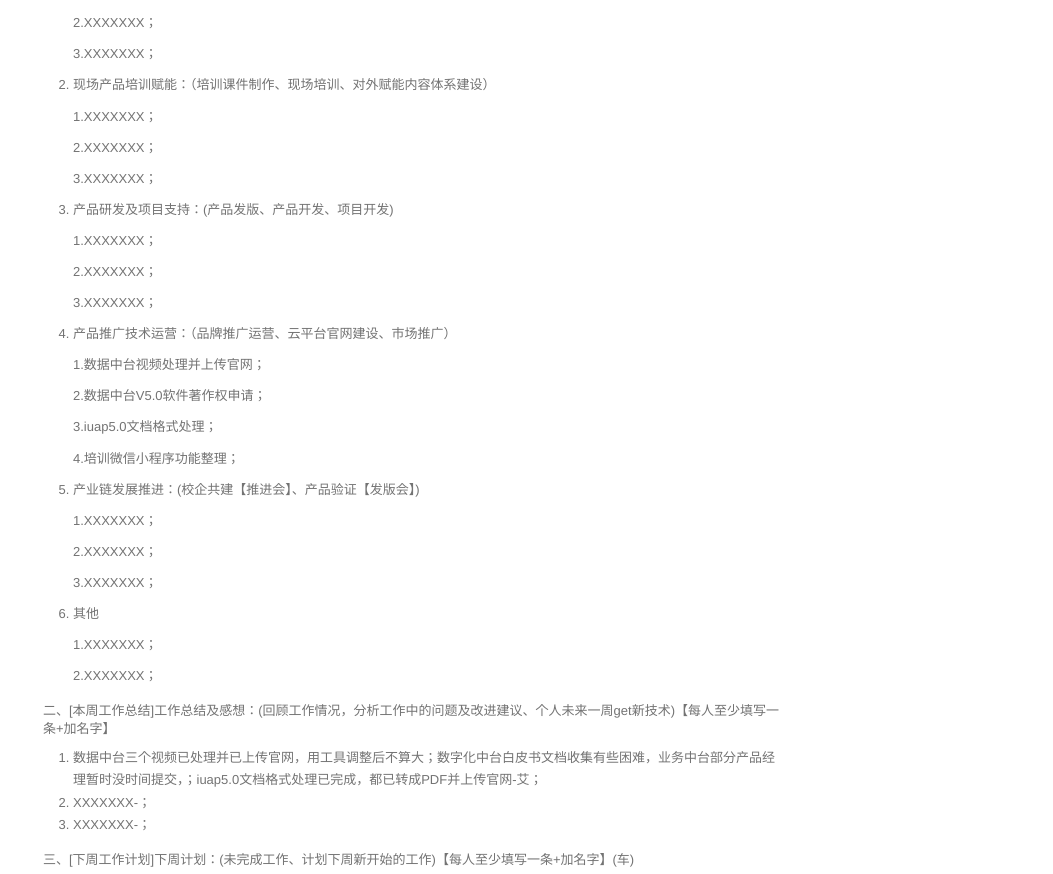
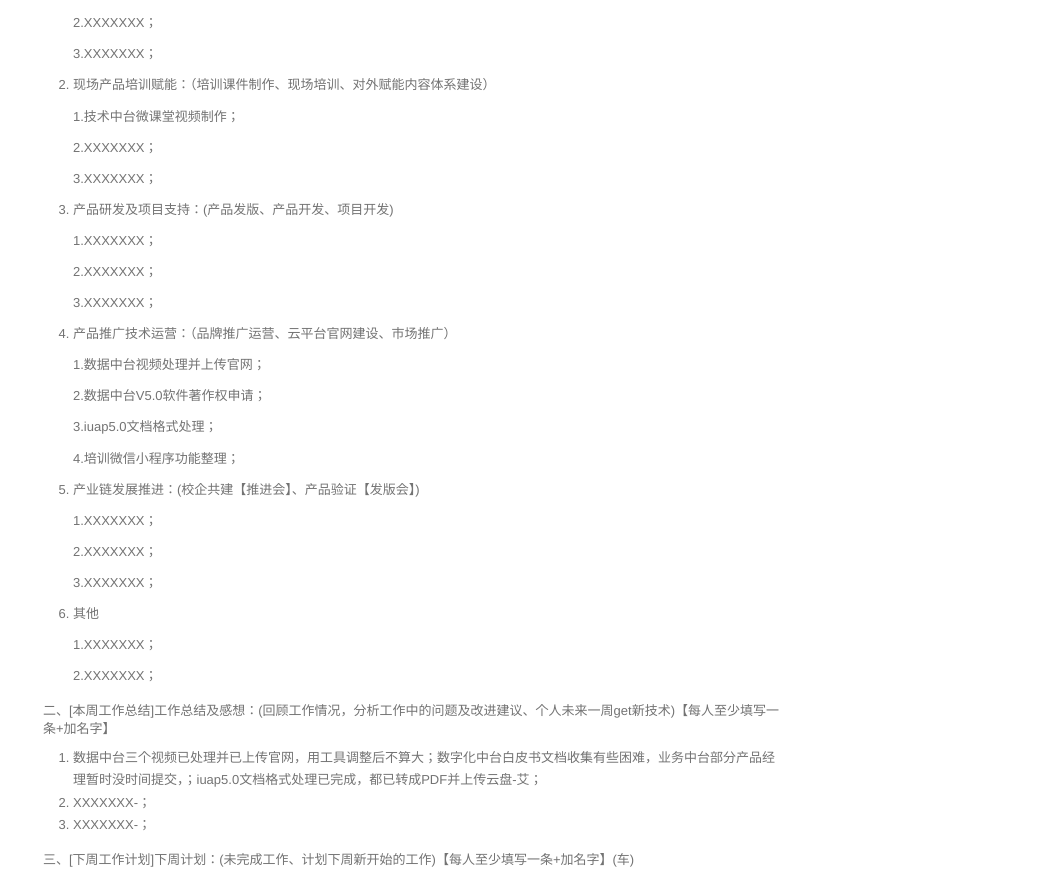
Before and after one commit to walllFlower/blog, a Jekyll site: the page built from _posts/2018-07-17-day_report_cxz.md, in a window 1280 px wide and 1400 px high, scrolled down 435 px. Shown: the part 151-1025 px from the top of the window, without its empty margins (227-1280 px from the left). Built offline with Jekyll 4.4.1, drawn with Linux system fonts in a browser that asks for light colours; comment, search, counter and statistics services are not loaded.

Commit message:
Update 2018-07-17-day_report_cxz.md

```diff
--- a/_posts/2018-07-17-day_report_cxz.md
+++ b/_posts/2018-07-17-day_report_cxz.md
@@ -34,7 +34,7 @@ categories: 技术运营工作周报
 
 2. 现场产品培训赋能：（培训课件制作、现场培训、对外赋能内容体系建设）
 
-    1.XXXXXXX；
+    1.技术中台微课堂视频制作；
 
     2.XXXXXXX；
 
@@ -75,7 +75,7 @@ categories: 技术运营工作周报
 
 二、[本周工作总结]工作总结及感想：(回顾工作情况，分析工作中的问题及改进建议、个人未来一周get新技术)【每人至少填写一条+加名字】
 
-1. 数据中台三个视频已处理并已上传官网，用工具调整后不算大；数字化中台白皮书文档收集有些困难，业务中台部分产品经理暂时没时间提交，；iuap5.0文档格式处理已完成，都已转成PDF并上传官网-艾；
+1. 数据中台三个视频已处理并已上传官网，用工具调整后不算大；数字化中台白皮书文档收集有些困难，业务中台部分产品经理暂时没时间提交，；iuap5.0文档格式处理已完成，都已转成PDF并上传云盘-艾；
 2. XXXXXXX-；
 3. XXXXXXX-；
 
```
